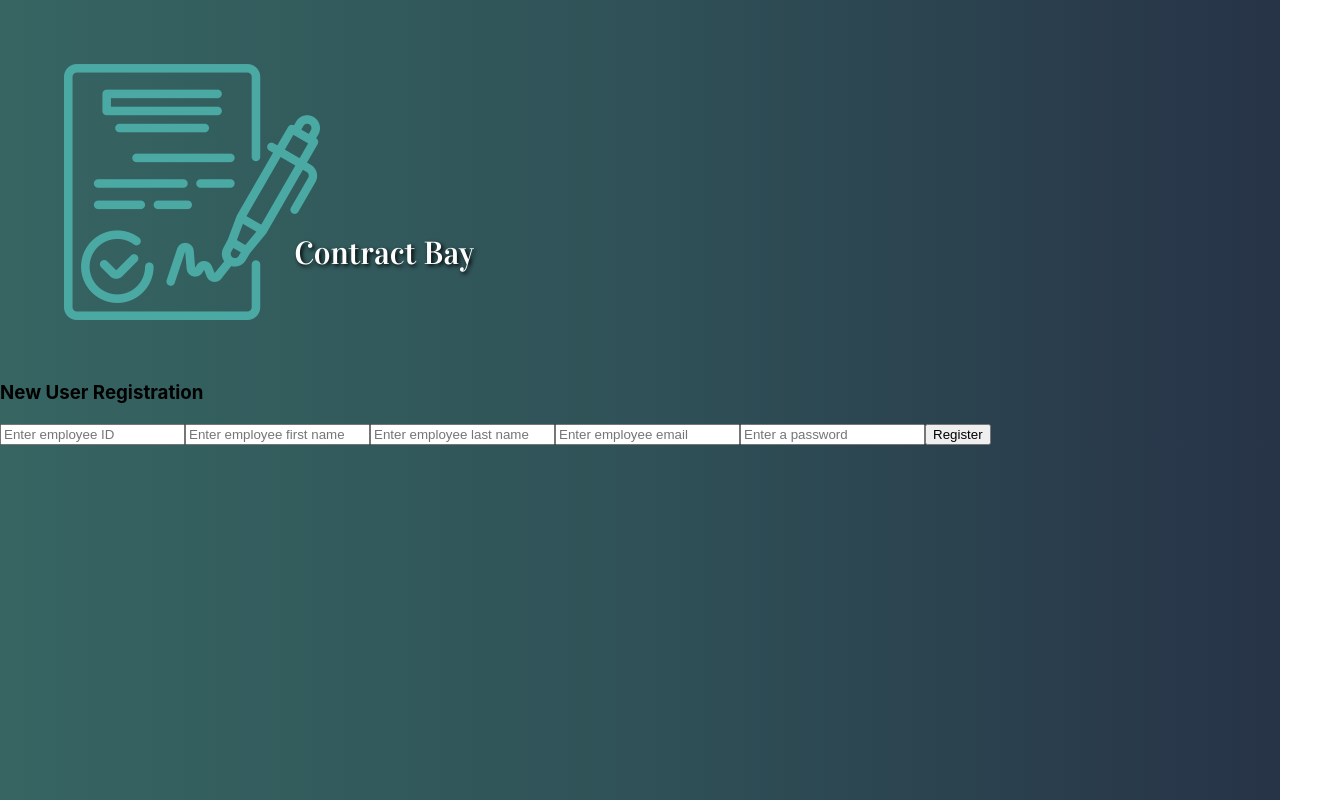
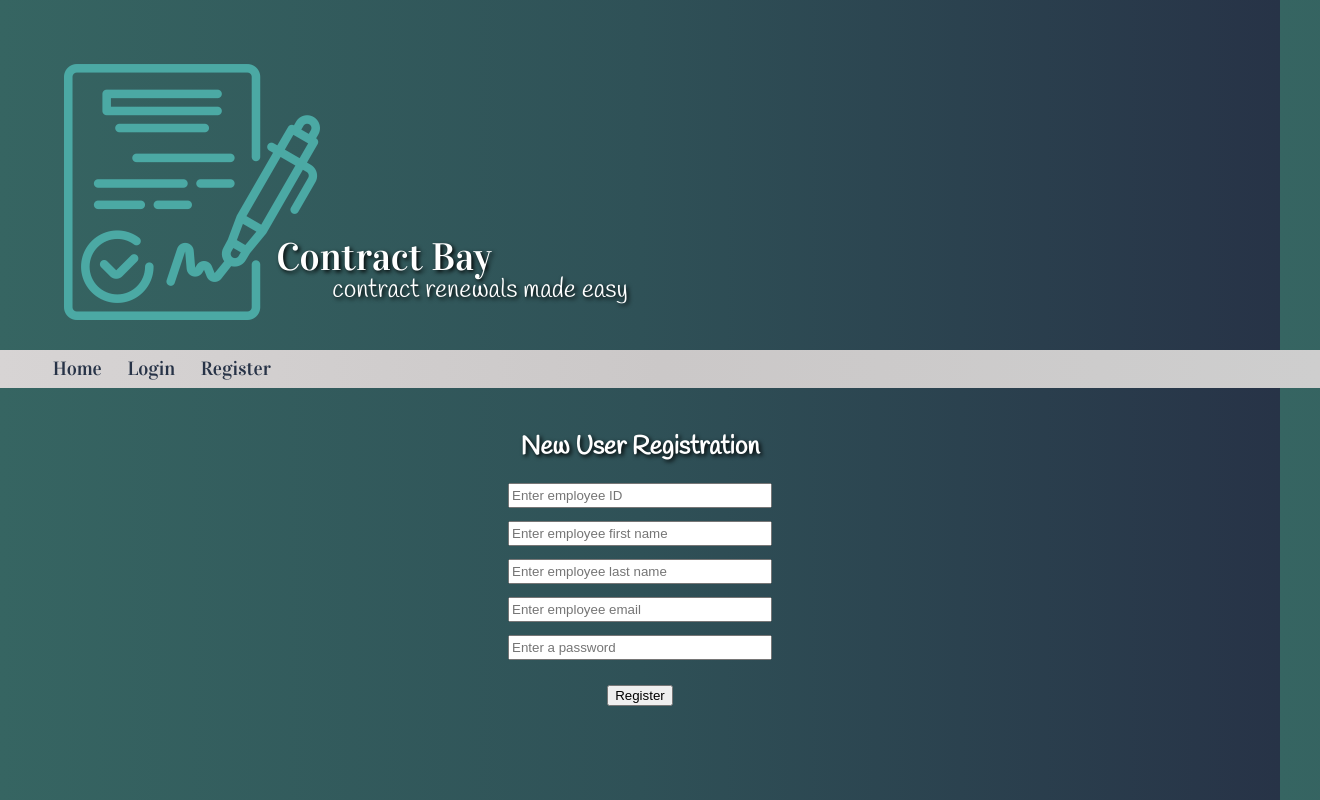
Before and after one commit to Umreen24/contract_bay, a React (Create React App) app in the folder client/: page /register in a window 1280 px wide. Shown: the whole page, 1320 px wide, since content can reach past the window. Built offline with nearby package versions, Linux system fonts and the light colour scheme.

Commit message:
created menu and added styling to register and login comps

```diff
--- a/client/public/index.html
+++ b/client/public/index.html
@@ -11,6 +11,7 @@
     />
     <link rel="apple-touch-icon" href="logo192.png" />
     <link href="https://fonts.googleapis.com/css?family=Vidaloka&display=swap" rel="stylesheet"/>
+    <link href="https://fonts.googleapis.com/css?family=Handlee&display=swap" rel="stylesheet">
     <!--
       manifest.json provides metadata used when your web app is installed on a
       user's mobile device or desktop. See https://developers.google.com/web/fundamentals/web-app-manifest/
--- a/client/src/components/BaseLayout.js
+++ b/client/src/components/BaseLayout.js
@@ -1,12 +1,15 @@
 import React from 'react';
 import logo from '../logo/contract.png';
 import '../styles.css'
+import Menu from './Menu';
 
 function BaseLayout(props) {
     return (
         <div>
             <img className='contract-logo' src={logo} alt='logo'/>
             <span className='title'>Contract Bay</span>
+            <span className='sub-title'>contract renewals made easy</span>
+            <Menu/>
             <div>{props.children}</div>
         </div>
     )
--- a/client/src/components/Login.js
+++ b/client/src/components/Login.js
@@ -27,11 +27,11 @@ function Login(props) {
     };
 
     return (
-        <div>
-            <h3>User Login</h3>
-            <input type='email' name='email' placeholder='Enter email' onChange={(e) => handleTextChange(e)}/>
-            <input type='password' name='password' placeholder='Enter password' onChange={(e) => handleTextChange(e)}/>
-            <button onClick={() => handleLogin()}>Login</button>
+        <div className='login'>
+            <h3 className='login-sub-title'>User Login</h3>
+            <input type='email' name='email' placeholder='Enter email' className='email-login' onChange={(e) => handleTextChange(e)}/>
+            <input type='password' name='password' placeholder='Enter password' className='password-login' onChange={(e) => handleTextChange(e)}/>
+            <button className='login-btn' onClick={() => handleLogin()}>Login</button>
         </div>
     )
 };
--- /dev/null
+++ b/client/src/components/Menu.js
@@ -0,0 +1,36 @@
+import React from 'react';
+import {NavLink} from 'react-router-dom';
+import {connect} from 'react-redux';
+
+function Menu(props) {
+
+    const handleSignOut = () => {
+        localStorage.removeItem('jwt')
+        props.onSignOut()
+    }
+
+    return(
+        <ul className='menu'>
+            <li><NavLink to="/">Home</NavLink></li>
+            <li><NavLink to="/login">Login</NavLink></li>
+            <li><NavLink to="/register">Register</NavLink></li>
+            {props.authenticated ? <li><NavLink to="/add-contract">Add New Contract</NavLink></li>: null}
+            {props.authenticated ? <li><a onClick={() => handleSignOut()} href="#">Sign Out</a></li>: null}
+
+        </ul>
+    )
+};
+
+const mapStateToProps = (state) => {
+    return{
+        authenticated: state.isAuthenticated
+    }
+};
+
+const mapDispatchToProps = (dispatch) => {
+    return{
+        onSignOut: () => dispatch({type: 'SIGN_OUT'})
+    }
+};
+
+export default connect(mapStateToProps, mapDispatchToProps)(Menu);
--- a/client/src/components/Register.js
+++ b/client/src/components/Register.js
@@ -26,14 +26,14 @@ function Register() {
     };
 
     return(
-        <div>
-            <h3>New User Registration</h3>
-            <input type='text' name='employeeNumber' placeholder='Enter employee ID' onChange={(e) => handleTextChange(e)}/>
-            <input type='text' name='firstName' placeholder='Enter employee first name' onChange={(e) => handleTextChange(e)}/>
-            <input type='text' name='lastName' placeholder='Enter employee last name' onChange={(e) => handleTextChange(e)}/>
-            <input type='email' name='email' placeholder='Enter employee email' onChange={(e) => handleTextChange(e)}/>
-            <input type='password' name='password' placeholder='Enter a password' onChange={(e) => handleTextChange(e)}/>
-            <button onClick={() => handleRegister()}>Register</button>
+        <div className='register'>
+            <h3 className='register-sub-title'>New User Registration</h3>
+            <input type='text' name='employeeNumber' placeholder='Enter employee ID' className='id-number' onChange={(e) => handleTextChange(e)}/>
+            <input type='text' name='firstName' placeholder='Enter employee first name' className='firstName' onChange={(e) => handleTextChange(e)}/>
+            <input type='text' name='lastName' placeholder='Enter employee last name' className='lastName' onChange={(e) => handleTextChange(e)}/>
+            <input type='email' name='email' placeholder='Enter employee email' className='register-email' onChange={(e) => handleTextChange(e)}/>
+            <input type='password' name='password' placeholder='Enter a password' className='register-password' onChange={(e) => handleTextChange(e)}/>
+            <button className='register-btn' onClick={() => handleRegister()}>Register</button>
         </div>
     )
 };
--- a/client/src/styles.css
+++ b/client/src/styles.css
@@ -15,7 +15,118 @@ body{
     margin-top: -12vw;
     height: 10vw;
     color: white;
-    font-size: xx-large;
+    font-size: 3vw;
     font-family: 'Vidaloka', serif;
     text-shadow: 2px 2px 4px #000000;
 }
+
+.sub-title{
+    display: flex;
+    justify-content: center;
+    margin-left: -25vw;
+    margin-top: -7vw;
+    height: 10vw;
+    color: white;
+    font-size: 2vw;
+    font-family: 'Handlee', cursive;
+    text-shadow: 2px 2px 4px #000000;
+}
+
+.menu{
+    display: flex;
+    width: 100vw;
+    height: 3vw;
+    margin-top: -4vw;
+    background-image: linear-gradient(to right, rgb(215, 212, 212), rgb(203, 200, 200), rgb(206, 206, 206));
+    align-items: center;
+    justify-items: center;
+}
+
+.menu a{
+    margin: 1vw;
+    text-decoration: none;
+    color: #273347;
+    font-family: 'Vidaloka', serif;
+    font-size: 1.5vw;
+}
+
+.menu li{
+    list-style: none;
+}
+
+.login{
+    display: flex;
+    flex-direction: column;
+    align-items: center;
+}
+
+.login-sub-title{
+    font-family: 'Handlee', cursive;
+    text-shadow: 2px 2px 4px #000000;
+    color: white;
+    font-size: 2vw;
+    margin-bottom: 1vw;
+}
+
+.email-login{
+    width: 20vw;
+    height: 1.5vw;
+    margin: 1.5vw;
+}
+
+.password-login{
+    width: 20vw;
+    height: 1.5vw;
+}
+
+.login-btn{
+    margin: 1.5vw;
+}
+
+.register{
+    display: flex;
+    flex-direction: column;
+    align-items: center;
+}
+
+.register-sub-title{
+    font-family: 'Handlee', cursive;
+    text-shadow: 2px 2px 4px #000000;
+    color: white;
+    font-size: 2vw;
+    margin-bottom: 1vw;
+}
+
+.id-number{
+    width: 20vw;
+    height: 1.5vw;
+    margin: .5vw;
+}
+
+.firstName{
+    width: 20vw;
+    height: 1.5vw;
+    margin: .5vw;
+}
+
+.lastName{
+    width: 20vw;
+    height: 1.5vw;
+    margin: .5vw;
+}
+
+.register-email{
+    width: 20vw;
+    height: 1.5vw;
+    margin: .5vw;
+}
+
+.register-password{
+    width: 20vw;
+    height: 1.5vw;
+    margin: .5vw;
+}
+
+.register-btn{
+    margin: 1.5vw;
+}
```
